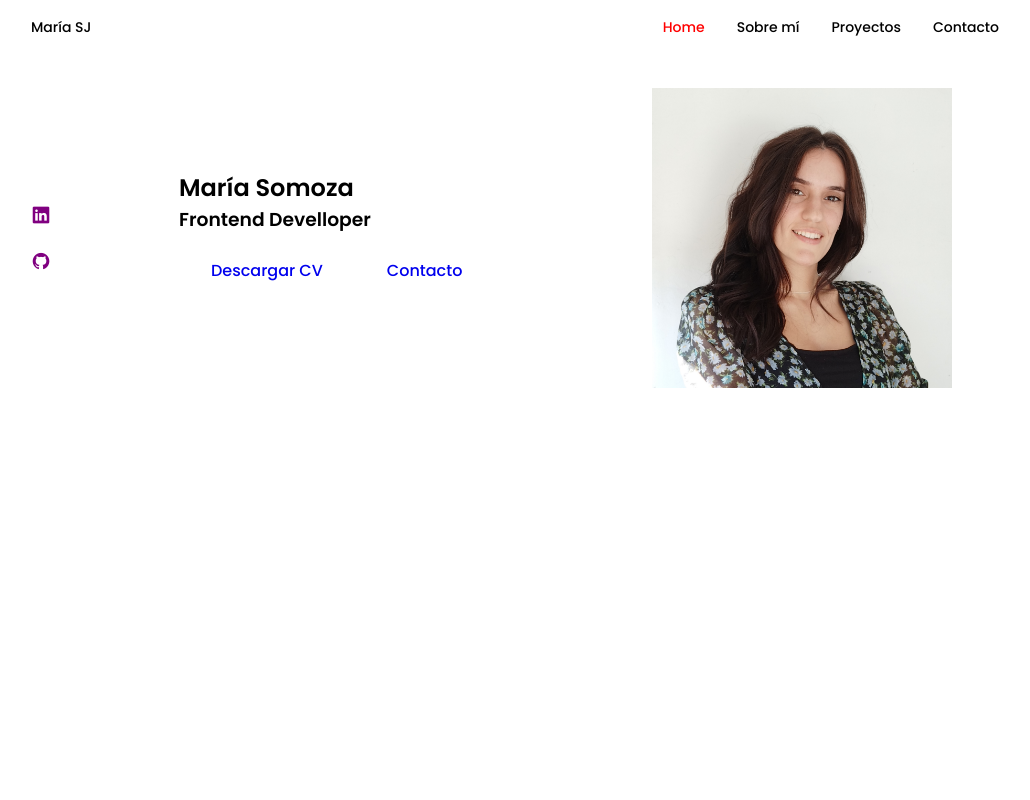
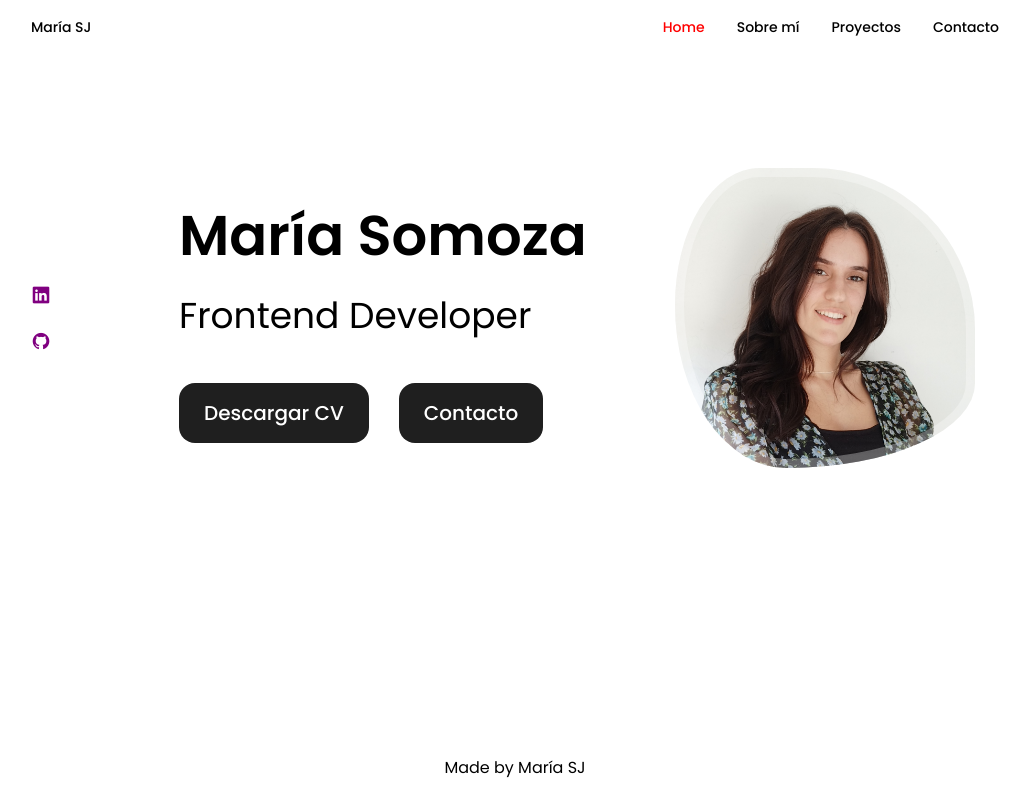
Before and after one commit to MariaSJ/portfolio, a React (Create React App) app: page / in a window 1280 px wide. Shown: the whole page, without its empty margins (125-1155 px from the left). Built offline with nearby package versions, Linux system fonts and the light colour scheme.

Commit message:
home page

```diff
--- a/src/components/Data.js
+++ b/src/components/Data.js
@@ -3,8 +3,8 @@ const Data = (props) => {
     return (
         <div className="home__data">
             <h1 className="home__title">María Somoza</h1>
-            <h3 className="home__subtitle">Frontend Develloper</h3>
-            <a href="#CV" className="button button--flex">Descargar CV</a>
+            <h3 className="home__subtitle">Frontend Developer</h3>
+            <a href="#CV" className="home__button button button--flex">Descargar CV</a>
             <a href="#contact" className="button button--flex">Contacto</a>
         </div>
     );
--- a/src/components/Home.js
+++ b/src/components/Home.js
@@ -11,8 +11,8 @@ const Home = (props) => {
                     <div className="home__img"></div>
                     <Data/>
                 </div>
-
             </div>
+            <p className="home__text">Made by María SJ</p>
         </section>
 
     );
--- a/src/styles/core/_variables.scss
+++ b/src/styles/core/_variables.scss
@@ -10,7 +10,7 @@ $font-medium: 500;
 $font-semi-bold: 600;
 
 // font size
-$bigFontSize: 56px;
+$big-font-size: 56px;
 $h1-size: 36px;
 $h2-size: 24px;
 $h3-size: 20px;
@@ -22,10 +22,13 @@ $tiny-font-size: 10px;
 // Colors
 $body-color: white;
 $font-color: black;
+$font-color2: white;
 $active-color: red;
 $container-color: green;
 $title-color: purple;
 $hover-color: red;
+$button-color: rgb(31, 31, 31);
+
 
 // z index
 $z-tooltip: 10;
@@ -54,6 +57,10 @@ $z-modal: 1000;
 
 // layout
 
+// .main{
+//     height: 100vh;
+// }
+
 .container{
     max-width: 968px;
     margin-left: auto;
@@ -67,9 +74,12 @@ $z-modal: 1000;
 
 .button{
     display: inline-block;
-    padding: 1.5rem 2rem;
+    padding: 15px 25px;
     border-radius: 16px;
+    font-size: $h3-size;
     font-weight: $font-medium;
+    color: $font-color2;
+    background-color: $button-color;
     &:hover{
         background-color: $active-color;
     }
--- a/src/styles/layout/home.scss
+++ b/src/styles/layout/home.scss
@@ -1,9 +1,25 @@
 .home{
+    height: 100vh;
+    display: flex;
+    flex-direction: column;
+    flex-wrap: wrap;
+    justify-content: space-between;
+    align-content: center;
+    align-items: center;
+
+    &__container{
+        margin-top: 80px;
+    }
+
     &__content{
         grid-template-columns: 116px repeat(2, 1fr);
         padding-top: 88px;
         column-gap: 32px;
         align-items: center;
+    }
+
+    &__data{
+        width: 440px;
     }
 
     &__social{
@@ -20,16 +36,49 @@
         }
     }
 
+    &__title{
+        font-size: $big-font-size;
+        margin-bottom: 10px;
+    }
+
+    &__subtitle{
+        position: relative;
+        font-size: $h1-size;
+        padding-right: 5.4rem;
+        font-weight: $font-normal;
+        margin-bottom: 40px;
+    }
 
     &__img{
         background: url(../../images/mariasj.jpg);
         background-repeat: no-repeat;
         background-position: center;
         background-size: cover;
-        //box-shadow: inset 0 0 0 9px rgb(225, 225, 225 / 30%);
+        box-shadow: inset 0 0 0 9px rgba(255, 255, 255, 0.3);
         order: 1;
         justify-self: center;
         width: 300px;
         height: 300px;
+        animation: profile__animate 8s ease-in-out infinite 1s;
+    }
+
+    @keyframes profile__animate {
+        0%{
+            border-radius: 60% 40% 30% 70%/60% 30% 70% 40%;
+        }
+        50%{
+            border-radius: 30% 60% 70% 40%/50% 60% 30% 60%;
+        }
+        100%{
+            border-radius: 60% 40% 30% 70%/60% 30% 70% 40%;
+        }
+    }
+
+    &__button{
+        margin-right: 30px;
+    }
+
+    &__text{
+        margin-bottom: 20px;
     }
 }
```
